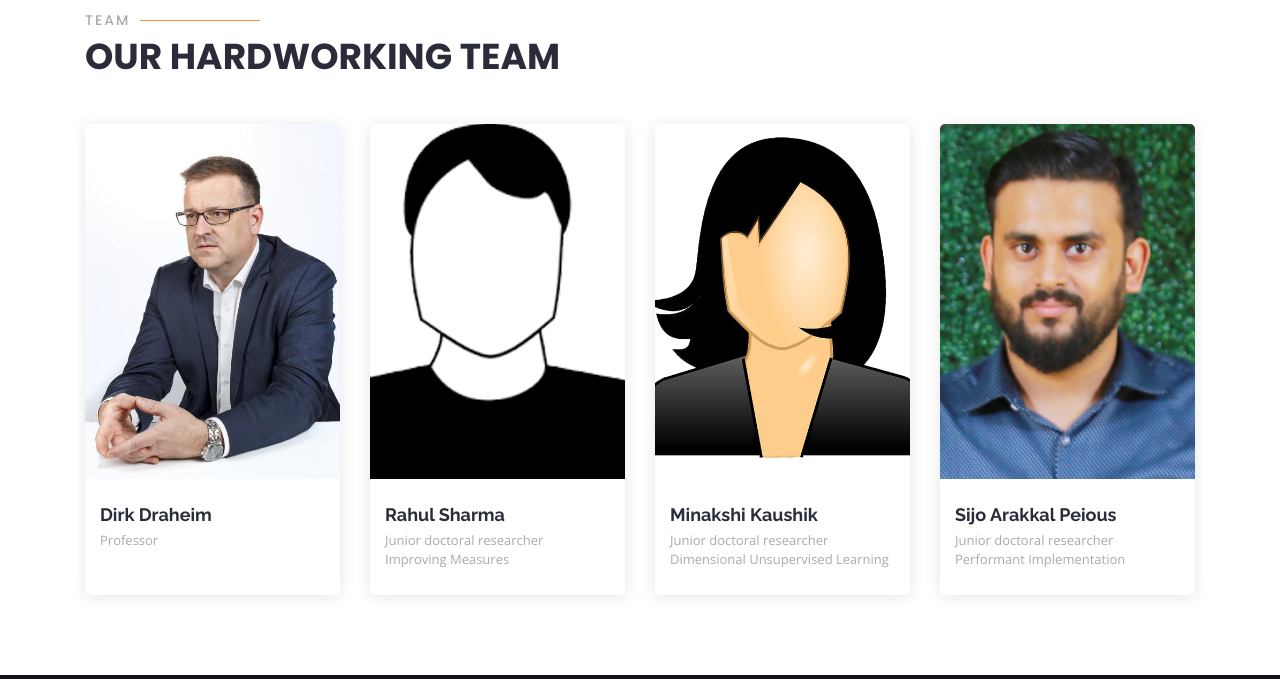
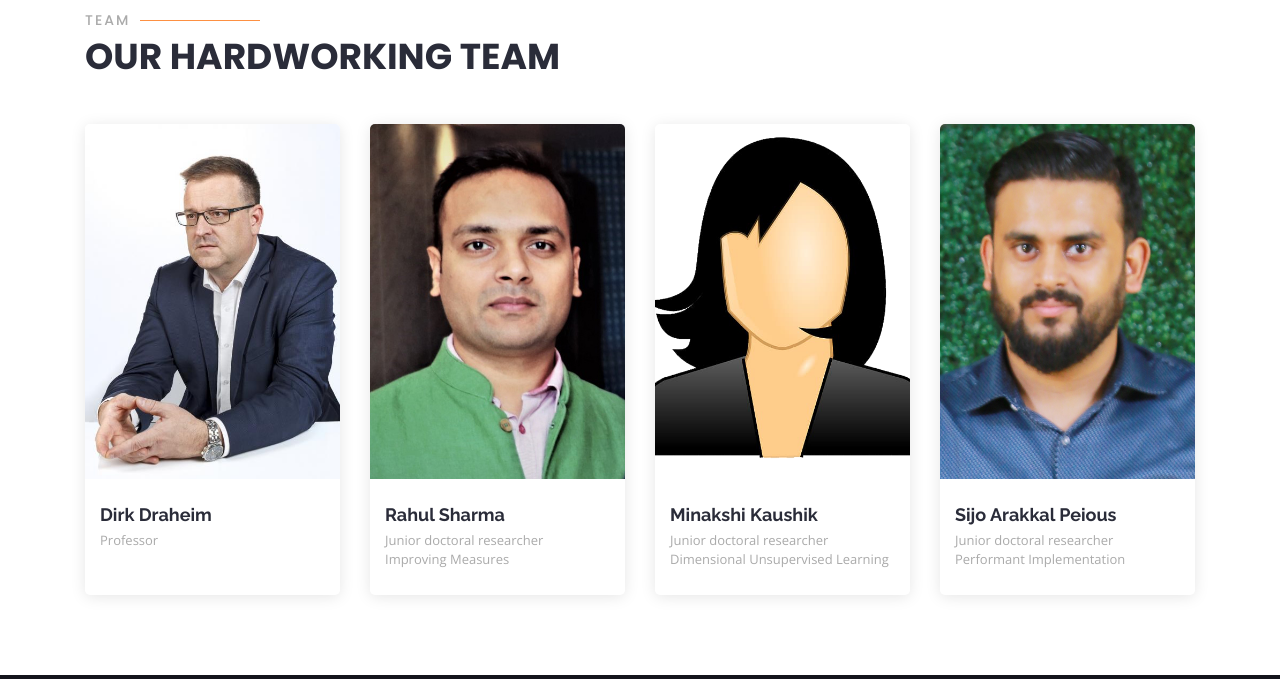
Before and after one commit to armtaltech/web, a plain HTML site: page index.html in a window 1280 px wide. Shown: the part 2260-2939 px from the top of the page. Drawn offline with nearby package versions, Linux system fonts and the light colour scheme.

Commit message:
Update index.html

```diff
--- a/index.html
+++ b/index.html
@@ -346,7 +346,7 @@
           <div class="col-lg-3 col-md-6 d-flex align-items-stretch">
             <div class="member" data-aos="fade-up" data-aos-delay="100">
               <div class="member-img">
-                <img src="assets/img/team/Rahul_Sharma.png" class="img-fluid" alt="">
+                <img src="assets/img/team/Rahul_Sharma.jpg" class="img-fluid" alt="">
                 <div class="social">
                   <a href=""><i class="icofont-twitter"></i></a>
                   <a href=""><i class="icofont-facebook"></i></a>
```
